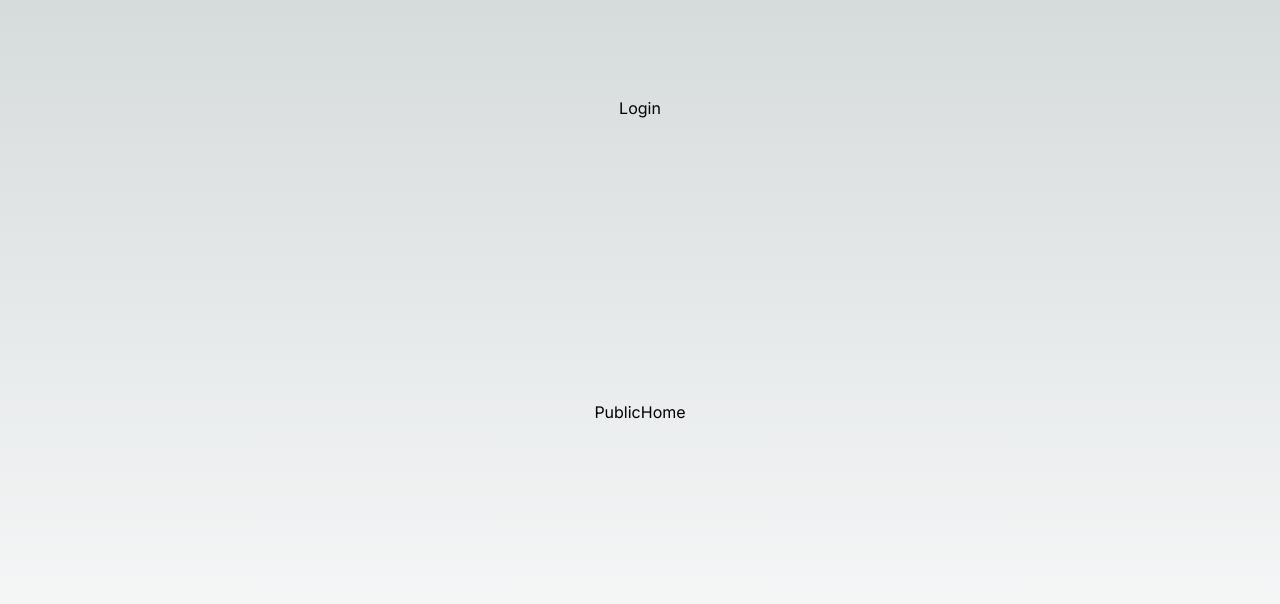
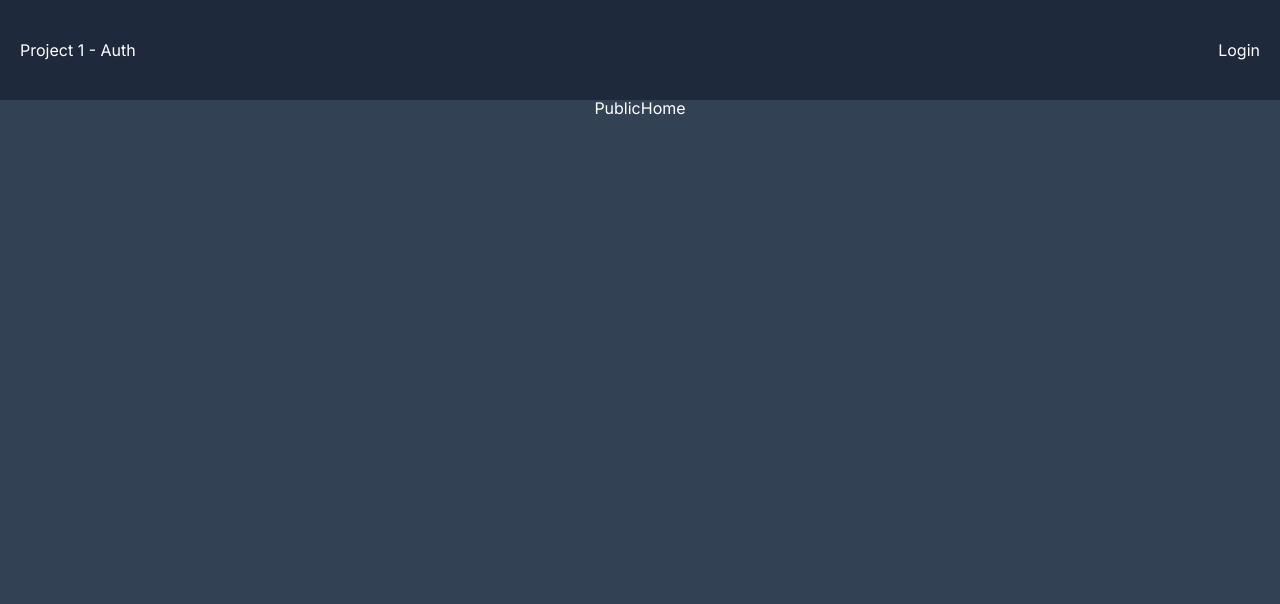
Before and after one commit to dgrzanov/awd-proj1-auth, a Next.js app: page / in a window 1280 px wide. Shown: the top 604 px of the page. Built offline with nearby package versions, Linux system fonts and the light colour scheme; no server answers.

Commit message:
+ basic nav bar

```diff
--- /dev/null
+++ b/app/components/NavBar.tsx
@@ -0,0 +1,25 @@
+import { useUser } from "@auth0/nextjs-auth0/client";
+import React from "react";
+
+const NavBar = () => {
+  const { user, error, isLoading } = useUser();
+  return (
+    <div className="w-full h-[100px] bg-slate-800 absolute top-0 flex justify-between items-center px-5">
+      <div>
+        <a>Project 1 - Auth</a>
+      </div>
+      <div className="flex gap-3">
+        {user ? (
+          <>
+            <a>User: {user?.name}</a>
+            <a href="/api/auth/logout">Logout</a>
+          </>
+        ) : (
+          <a href="/api/auth/login">Login</a>
+        )}
+      </div>
+    </div>
+  );
+};
+
+export default NavBar;
--- a/app/globals.css
+++ b/app/globals.css
@@ -3,25 +3,15 @@
 @tailwind utilities;
 
 :root {
-  --foreground-rgb: 0, 0, 0;
-  --background-start-rgb: 214, 219, 220;
-  --background-end-rgb: 255, 255, 255;
-}
-
-@media (prefers-color-scheme: dark) {
-  :root {
-    --foreground-rgb: 255, 255, 255;
-    --background-start-rgb: 0, 0, 0;
-    --background-end-rgb: 0, 0, 0;
-  }
+  --foreground-rgb: 255, 255, 255;
 }
 
 body {
   color: rgb(var(--foreground-rgb));
-  background: linear-gradient(
+  /* background: linear-gradient(
       to bottom,
       transparent,
       rgb(var(--background-end-rgb))
     )
-    rgb(var(--background-start-rgb));
+    rgb(var(--background-start-rgb)); */
 }
--- a/app/page.tsx
+++ b/app/page.tsx
@@ -3,6 +3,7 @@
 import { useUser } from "@auth0/nextjs-auth0/client";
 import PrivateHome from "./components/PrivateHome";
 import PublicHome from "./components/PublicHome";
+import NavBar from "./components/NavBar";
 
 export default function Home() {
   const { user, error, isLoading } = useUser();
@@ -10,15 +11,14 @@ export default function Home() {
   if (isLoading) return <>Loading...</>;
   if (error) return <>{error.message}</>;
   return (
-    <main className="flex min-h-screen flex-col items-center justify-between p-24">
+    <main className="flex min-h-screen flex-col items-center justify-between p-24 bg-slate-700">
+      <NavBar />
       {user ? (
         <>
-          <a href="/api/auth/logout">Logout</a>
           <PrivateHome />
         </>
       ) : (
         <>
-          <a href="/api/auth/login">Login</a>
           <PublicHome />
         </>
       )}
```
